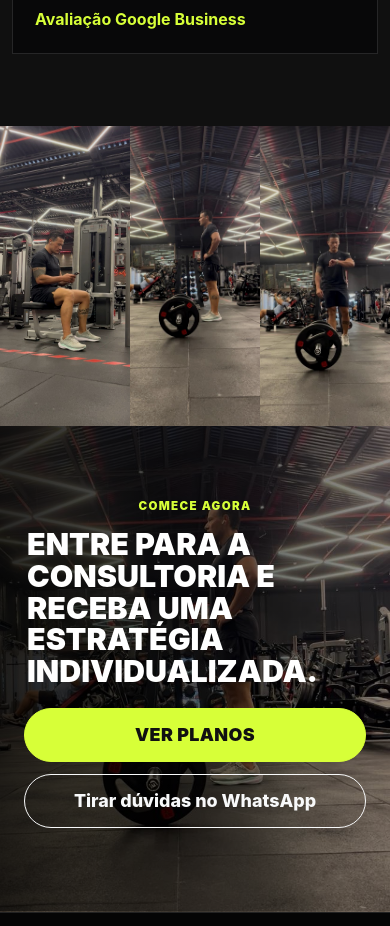
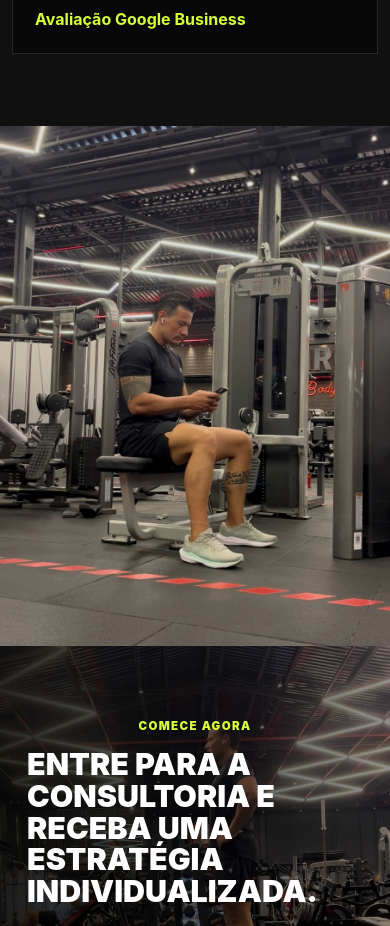
Before and after one commit to HenriqueBuzin/weslei-bassotto, a React (Vite) app in the folder frontend/: page / in a window 390 px wide. Shown: the part 6920-7846 px from the top of the page. Built offline with nearby package versions, Linux system fonts and the light colour scheme; no server answers.

Commit message:
Update main.css

```diff
--- a/frontend/src/main.css
+++ b/frontend/src/main.css
@@ -645,7 +645,8 @@ input:-webkit-autofill:focus {
     display: none;
   }
 
-  .gallery-strip img {
+  .gallery-strip img,
+  .gallery-tile {
     height: 340px;
   }
 }
@@ -779,12 +780,16 @@ input:-webkit-autofill:focus {
   }
 
   .gallery-strip {
-    grid-template-columns: repeat(3, 1fr);
+    grid-template-columns: 1fr;
+  }
+
+  .gallery-tile:nth-child(n + 2) {
+    display: none;
   }
 
   .gallery-strip img,
   .gallery-tile {
-    height: min(300px, 54vh);
+    height: min(520px, 70vh);
     border-right: 0;
     background-position: center;
   }
```
